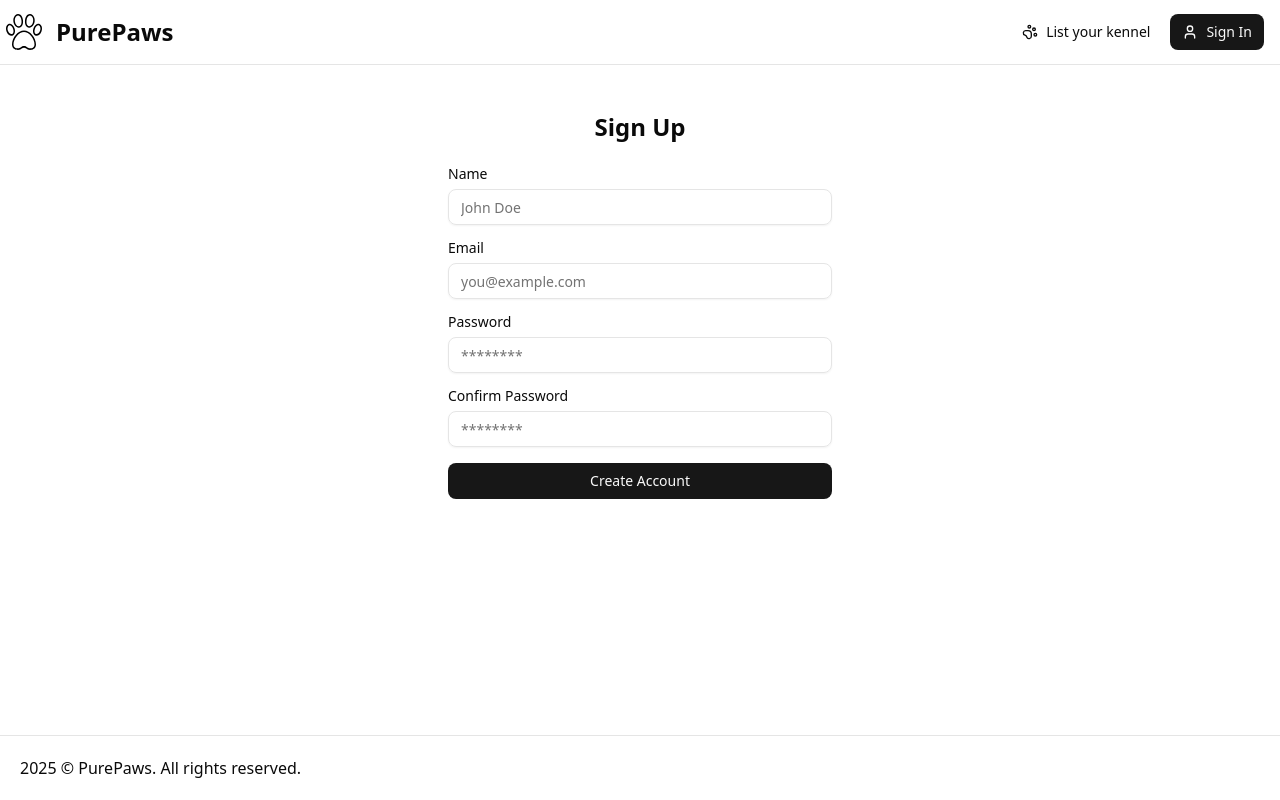
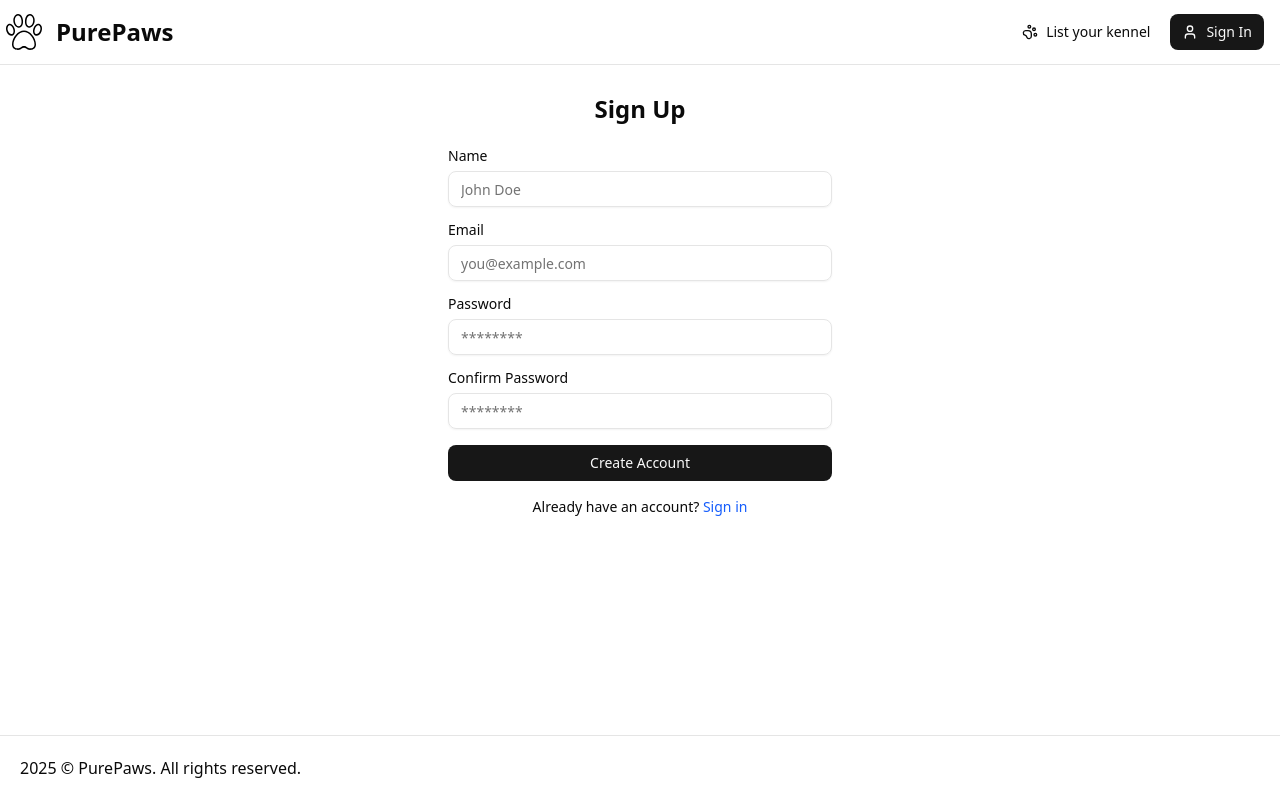
Before and after one commit to alexvirdee/purepaws, a Next.js app: page /auth/signup in a window 1280 px wide. Built offline with nearby package versions, Linux system fonts and the light colour scheme; no server answers.

Commit message:
chore: helpful link for auth pages

```diff
--- a/app/auth/signin/page.tsx
+++ b/app/auth/signin/page.tsx
@@ -5,6 +5,7 @@
 import { Input } from '@/components/ui/input';
 import { Label } from "@/components/ui/label";
 import { toast } from 'sonner';
+import Link from 'next/link';
 
 export default function SignIn() {
     const handleSubmit = async (e: React.FormEvent<HTMLFormElement>) => {
@@ -15,7 +16,7 @@
 
         console.log(email, password);
 
-       const result = await signIn('credentials', {
+        const result = await signIn('credentials', {
             email,
             password,
             redirect: false, // Prevent automatic redirect
@@ -47,6 +48,12 @@
                     <Button type="submit" className="bg-blue-500 text-white px-4 py-2 rounded cursor-pointer">Sign In</Button>
                 </form>
             </div>
+            <p className="mt-4 text-sm text-center">
+                Don&apos;t have an account yet?{" "}
+                <Link href="/auth/signup" className="text-blue-600 hover:underline">
+                    Sign up here
+                </Link>
+            </p>
         </section>
     )
 }
--- a/app/auth/signup/page.tsx
+++ b/app/auth/signup/page.tsx
@@ -6,6 +6,7 @@
 import { Label } from "@/components/ui/label";
 import { toast } from "sonner";
 import { useRouter } from "next/navigation";
+import Link from "next/link";
 
 export default function SignUp() {
     const router = useRouter();
@@ -102,6 +103,12 @@
                     </Button>
                 </form>
             </div>
+            <p className="mt-4 text-sm text-center">
+                Already have an account?{" "}
+                <Link href="/auth/signin" className="text-blue-600 hover:underline">
+                    Sign in
+                </Link>
+            </p>
         </section>
     )
 }
```
